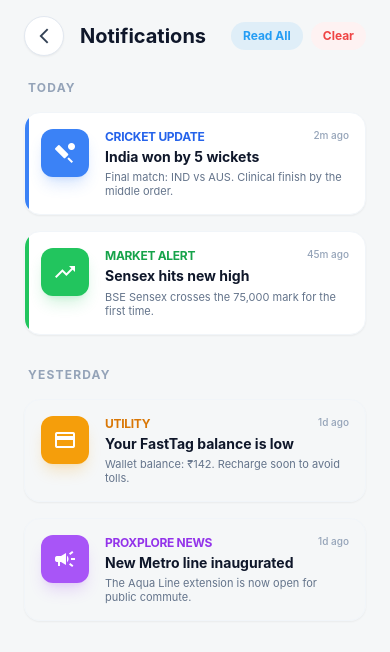
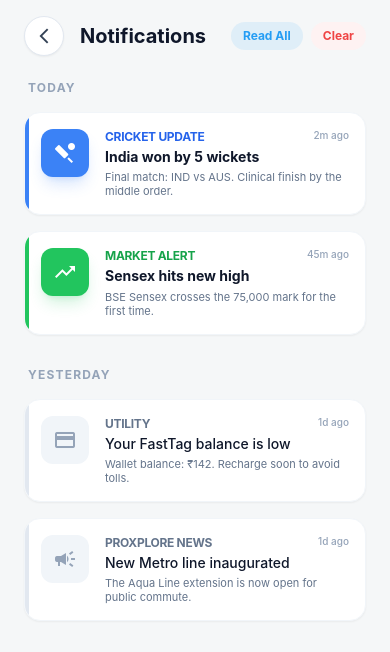
Before and after one commit to ProXentix/ProXplore, a React Native app: screen /Notifications in a window 390 px wide. Shown: the top 652 px of the page. Built offline with nearby package versions, Linux system fonts and the light colour scheme.

Commit message:
feat: implement notifications screen with categorized display, individual and bulk read functionality, and an empty state.

```diff
--- a/screens/NotificationsScreen.js
+++ b/screens/NotificationsScreen.js
@@ -45,18 +45,23 @@ const NotificationItem = ({ item, onPress }) => {
     return (
         <TouchableOpacity
             onPress={() => onPress(item)}
-            className={`bg-${!item.read ? 'white' : 'white/80'} rounded-2xl p-4 flex-row items-start gap-4 shadow-sm border border-slate-100 overflow-hidden relative mb-4`}
+            className={`bg-white rounded-2xl p-4 flex-row items-start gap-4 shadow-sm border border-slate-100 overflow-hidden relative mb-4`}
         >
-            {!item.read && <View className={`absolute left-0 top-0 bottom-0 w-1 ${colors.bar}`} />}
-            <View className={`w-12 h-12 ${colors.bg} rounded-xl items-center justify-center shadow-lg ${colors.shadow}`}>
-                <MaterialIcons name={item.icon} size={24} color="white" />
+            {/* Status Bar Indicator */}
+            <View className={`absolute left-0 top-0 bottom-0 w-1 ${!item.read ? colors.bar : 'bg-slate-200'}`} />
+
+            {/* Icon */}
+            <View className={`w-12 h-12 ${!item.read ? colors.bg : 'bg-slate-100'} rounded-xl items-center justify-center shadow-lg ${!item.read ? colors.shadow : 'shadow-none'}`}>
+                <MaterialIcons name={item.icon} size={24} color={!item.read ? "white" : "#94a3b8"} />
             </View>
+
+            {/* Content */}
             <View className="flex-1">
                 <View className="flex-row justify-between items-start">
-                    <Text className={`text-xs font-bold ${colors.text} uppercase tracking-tight`}>{item.title}</Text>
+                    <Text className={`text-xs font-bold ${!item.read ? colors.text : 'text-slate-500'} uppercase tracking-tight`}>{item.title}</Text>
                     <Text className="text-[10px] font-medium text-slate-400">{item.time}</Text>
                 </View>
-                <Text className={`text-sm font-bold text-slate-900 mt-0.5 leading-snug ${item.read ? 'text-slate-600' : ''}`}>{item.subtitle}</Text>
+                <Text className={`text-sm font-bold text-slate-900 mt-0.5 leading-snug ${item.read ? 'text-slate-600 font-medium' : ''}`}>{item.subtitle}</Text>
                 <Text className="text-[11px] text-slate-500 mt-1">{item.description}</Text>
             </View>
         </TouchableOpacity>
```
